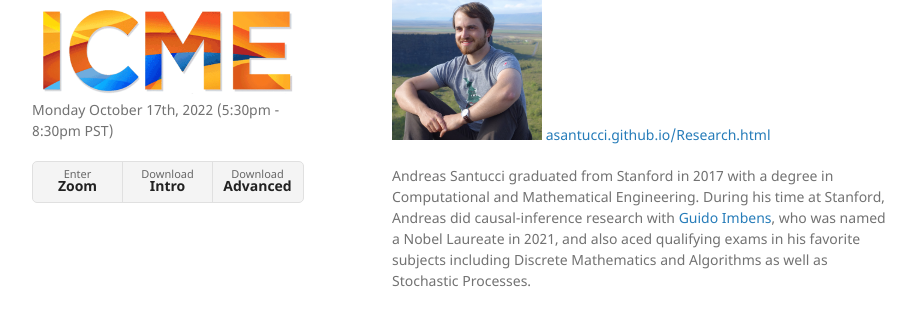
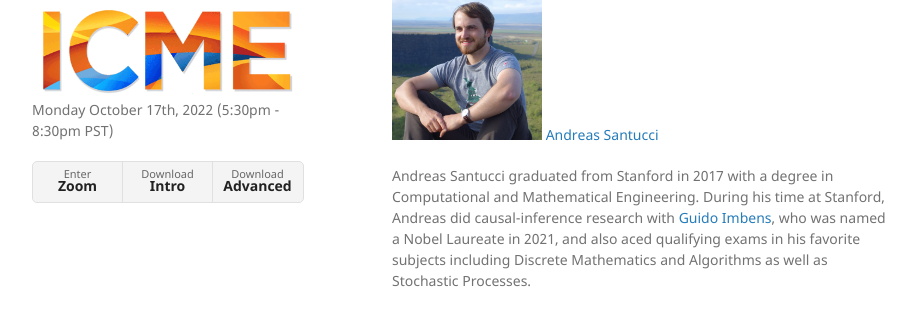
Before and after one commit to asantucci/interview-workshop, a Jekyll site: the page built from index.md, in a window 1280 px wide and 900 px high, scrolled down 666 px. Shown: the part 135-449 px from the top of the window, without its empty margins (178-1097 px from the left). Built offline with Jekyll 4.4.1, drawn with Linux system fonts in a browser that asks for light colours; our own code applies the rules of GitHub Pages for plain Markdown files.

Commit message:
Update index.md

```diff
--- a/index.md
+++ b/index.md
@@ -34,7 +34,7 @@ workshop we're expecting that you understand (proficiently!) the Standard Templa
 ## About the Instructor
 
 ![Andreas Santucci](/assets/img/profile.jpg){:style="max-width:30%;"}
-[asantucci.github.io/Research.html](http://asantucci.github.io/Research.html)
+[Andreas Santucci](http://asantucci.github.io/)
 
 Andreas Santucci graduated from Stanford in 2017 with a degree in Computational
 and Mathematical Engineering. During his time at Stanford, Andreas did
```
